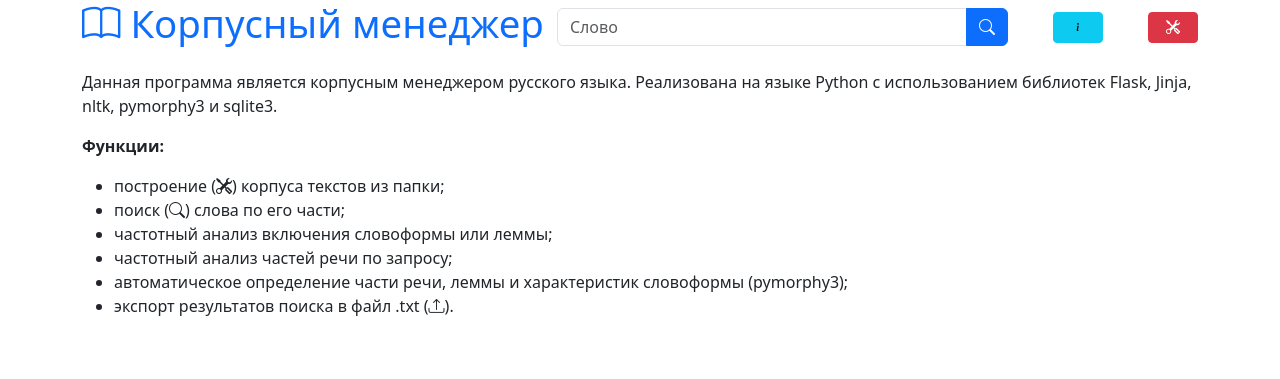
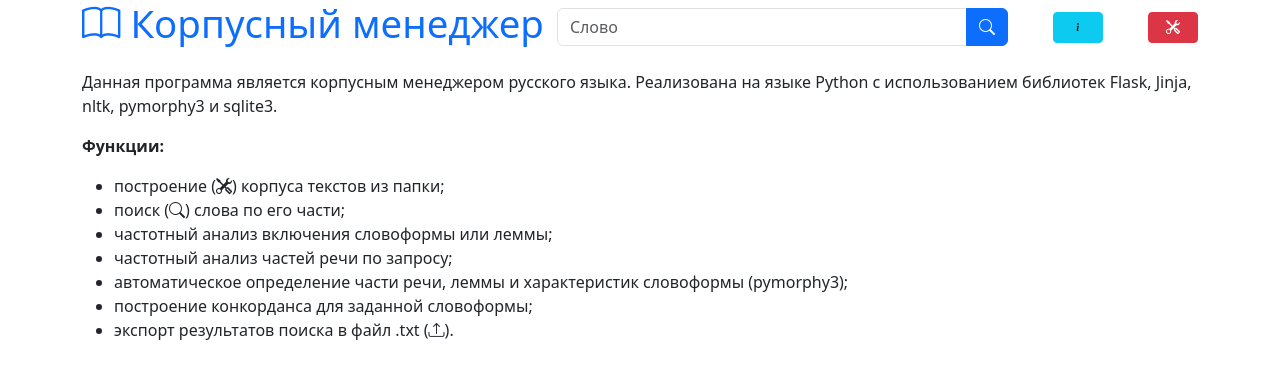
Before and after one commit to cr0iss4nt/corpus_manager, a Flask app: page /info in a window 1280 px wide. Shown: the top 379 px of the page. Run offline with Flask 3, Linux system fonts and the light colour scheme; some libraries are stand-ins or nearby versions.

Commit message:
Added concordance to info

```diff
--- a/templates/info.html
+++ b/templates/info.html
@@ -12,6 +12,7 @@
         <li>частотный анализ включения словоформы или леммы;</li>
         <li>частотный анализ частей речи по запросу;</li>
         <li>автоматическое определение части речи, леммы и характеристик словоформы (pymorphy3);</li>
+        <li>построение конкорданса для заданной словоформы;</li>
         <li>экспорт результатов поиска в файл .txt (<i class="bi bi-upload"></i>).</li>
     </ul>
 </div>
```
